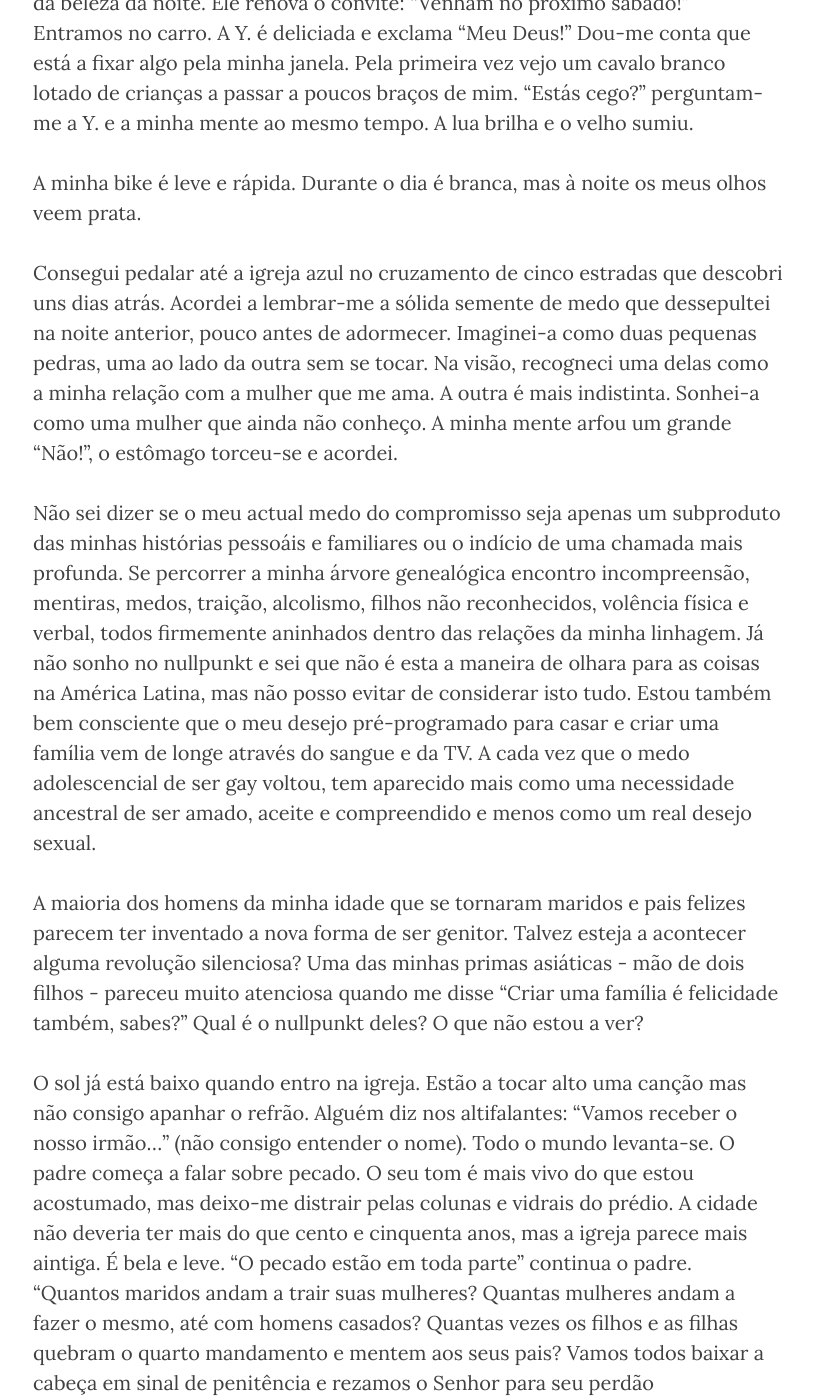
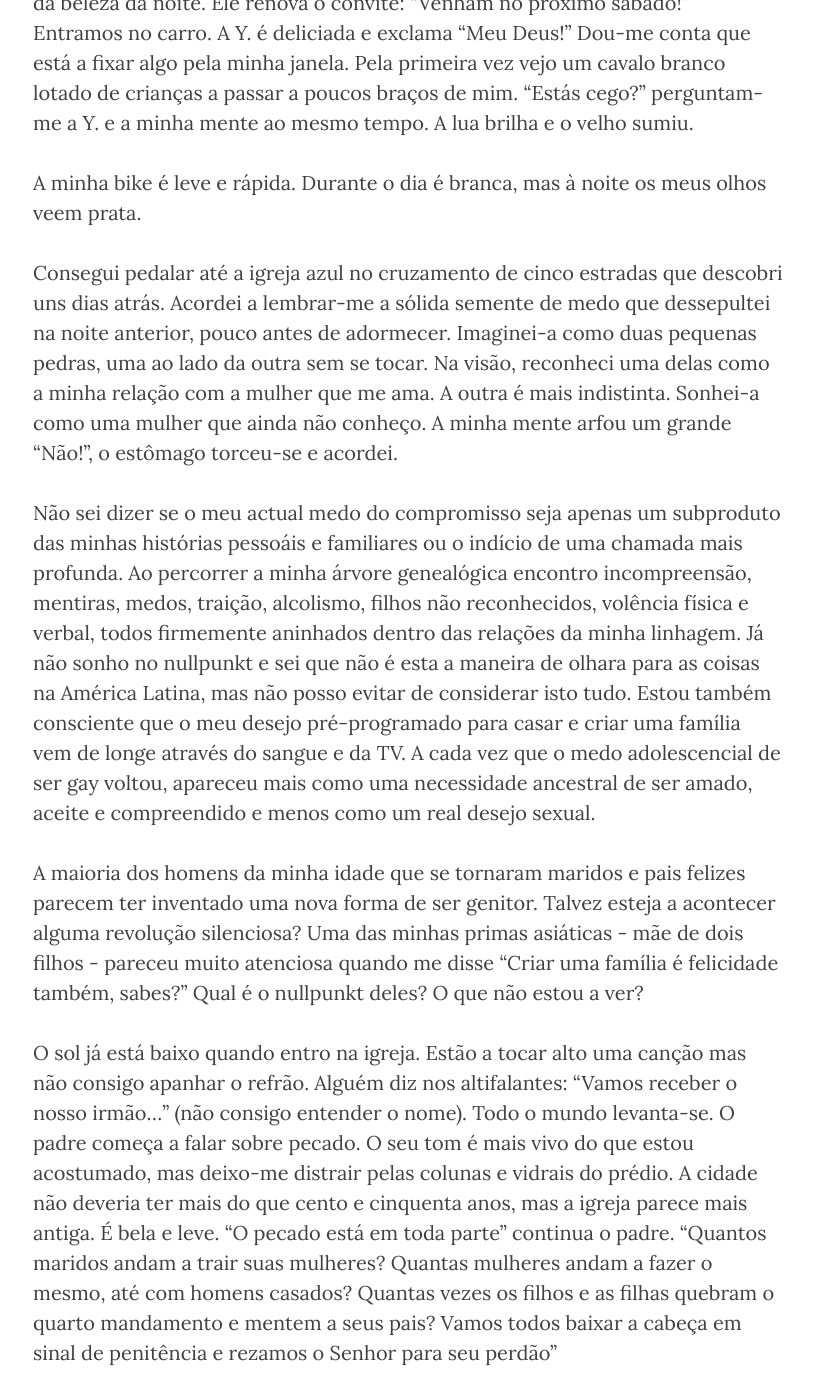
Before and after one commit to Vysybyl/qarabas, a Jekyll site: the page built from _posts/2017-09-17-honor-thy-father-pt.md, in a window 1280 px wide and 1400 px high, scrolled down 898 px. Shown: the whole window, without its empty margins (232-1045 px from the left). Built offline with Jekyll 4.4.1, drawn with Linux system fonts in a browser that asks for light colours; nearby versions of some CDN libraries; some of the changed text lies outside the part shown.

Commit message:
Corrected typis

```diff
--- a/_posts/2017-09-17-honor-thy-father-pt.md
+++ b/_posts/2017-09-17-honor-thy-father-pt.md
@@ -10,36 +10,36 @@ header-img: "img/call.jpg"
 
 A minha bike pode levar-me a todo sítio mas ainda não consegui apanhar o pôr-do-sol.
 
-No outro dia estava à espera da Y. no carro dela. Uns meninos esgueiraram-se da favela e começaram a brincar à volta do carro. Sai e encostei-me nele, cruzando os braços e fitando a lua que engrandescia. Não conseguia entender o seu sotaque. O sol já se posera. Sorri enquanto uma parte de mim ainda desconfiava da actividade deles. Fiquei envergonhado e não os olhei directamente. O barulho deles cresceu.
+No outro dia estava à espera da Y. no carro dela. Uns meninos esgueiraram-se da favela e começaram a brincar à volta do carro. Saí e encostei-me nele, cruzando os braços e fitando a lua que engrandescia. Não conseguia entender o sotaque deles. O sol já se posera. Sorri enquanto uma parte de mim ainda desconfiava da actividade deles. Fiquei envergonhado e não os olhei directamente. O barulho deles cresceu.
 
 De repente a Y. está do outro lado do carro, falando com um velho baixo acerca da beleza da noite. Ele renova o convite: "Venham no próximo sábado!" Entramos no carro. A Y. é deliciada e exclama "Meu Deus!" Dou-me conta que está a fixar algo pela minha janela. Pela primeira vez vejo um cavalo branco lotado de crianças a passar a poucos braços de mim. "Estás cego?" perguntam-me a Y. e a minha mente ao mesmo tempo. A lua brilha e o velho sumiu.
 
 A minha bike é leve e rápida. Durante o dia é branca, mas à noite os meus olhos veem prata.
 
-Consegui pedalar até a igreja azul no cruzamento de cinco estradas que descobri uns dias atrás. Acordei a lembrar-me a sólida semente de medo que dessepultei na noite anterior, pouco antes de adormecer. Imaginei-a como duas pequenas pedras, uma ao lado da outra sem se tocar. Na visão, recogneci uma delas como a minha relação com a mulher que me ama. A outra é mais indistinta. Sonhei-a como uma mulher que ainda não conheço. A minha mente arfou um grande "Não!", o estômago torceu-se e acordei.
+Consegui pedalar até a igreja azul no cruzamento de cinco estradas que descobri uns dias atrás. Acordei a lembrar-me a sólida semente de medo que dessepultei na noite anterior, pouco antes de adormecer. Imaginei-a como duas pequenas pedras, uma ao lado da outra sem se tocar. Na visão, reconheci uma delas como a minha relação com a mulher que me ama. A outra é mais indistinta. Sonhei-a como uma mulher que ainda não conheço. A minha mente arfou um grande "Não!", o estômago torceu-se e acordei.
 
-Não sei dizer se o meu actual medo do compromisso seja apenas um subproduto das minhas histórias pessoáis e familiares ou o indício de uma chamada mais profunda. Se percorrer a minha árvore genealógica encontro incompreensão, mentiras, medos, traição, alcolismo, filhos não reconhecidos, volência física e verbal, todos firmemente aninhados dentro das relações da minha linhagem. Já não sonho no nullpunkt e sei que não é esta a maneira de olhara para as coisas na América Latina, mas não posso evitar de considerar isto tudo. Estou também bem consciente que o meu desejo pré-programado para casar e criar uma família vem de longe através do sangue e da TV. A cada vez que o medo adolescencial de ser gay voltou, tem aparecido mais como uma necessidade ancestral de ser amado, aceite e compreendido e menos como um real desejo sexual.
+Não sei dizer se o meu actual medo do compromisso seja apenas um subproduto das minhas histórias pessoáis e familiares ou o indício de uma chamada mais profunda. Ao percorrer a minha árvore genealógica encontro incompreensão, mentiras, medos, traição, alcolismo, filhos não reconhecidos, volência física e verbal, todos firmemente aninhados dentro das relações da minha linhagem. Já não sonho no nullpunkt e sei que não é esta a maneira de olhara para as coisas na América Latina, mas não posso evitar de considerar isto tudo. Estou também consciente que o meu desejo pré-programado para casar e criar uma família vem de longe através do sangue e da TV. A cada vez que o medo adolescencial de ser gay voltou, apareceu mais como uma necessidade ancestral de ser amado, aceite e compreendido e menos como um real desejo sexual.
 
-A maioria dos homens da minha idade que se tornaram maridos e pais felizes parecem ter inventado a nova forma de ser genitor. Talvez esteja a acontecer alguma revolução silenciosa? Uma das minhas primas asiáticas - mão de dois filhos - pareceu muito atenciosa quando me disse "Criar uma família é felicidade também, sabes?" Qual é o nullpunkt deles? O que não estou a ver?
+A maioria dos homens da minha idade que se tornaram maridos e pais felizes parecem ter inventado uma nova forma de ser genitor. Talvez esteja a acontecer alguma revolução silenciosa? Uma das minhas primas asiáticas - mãe de dois filhos - pareceu muito atenciosa quando me disse "Criar uma família é felicidade também, sabes?" Qual é o nullpunkt deles? O que não estou a ver?
 
-O sol já está baixo quando entro na igreja. Estão a tocar alto uma canção mas não consigo apanhar o refrão. Alguém diz nos altifalantes: "Vamos receber o nosso irmão..." (não consigo entender o nome). Todo o mundo levanta-se. O padre começa a falar sobre pecado. O seu tom é mais vivo do que estou acostumado, mas deixo-me distrair pelas colunas e vidrais do prédio. A cidade não deveria ter mais do que cento e cinquenta anos, mas a igreja parece mais aintiga. É bela e leve. "O pecado estão em toda parte" continua o padre. "Quantos maridos andam a trair suas mulheres? Quantas mulheres andam a fazer o mesmo, até com homens casados? Quantas vezes os filhos e as filhas quebram o quarto mandamento e mentem aos seus pais? Vamos todos baixar a cabeça em sinal de penitência e rezamos o Senhor para seu perdão
+O sol já está baixo quando entro na igreja. Estão a tocar alto uma canção mas não consigo apanhar o refrão. Alguém diz nos altifalantes: "Vamos receber o nosso irmão..." (não consigo entender o nome). Todo o mundo levanta-se. O padre começa a falar sobre pecado. O seu tom é mais vivo do que estou acostumado, mas deixo-me distrair pelas colunas e vidrais do prédio. A cidade não deveria ter mais do que cento e cinquenta anos, mas a igreja parece mais antiga. É bela e leve. "O pecado está em toda parte" continua o padre. "Quantos maridos andam a trair suas mulheres? Quantas mulheres andam a fazer o mesmo, até com homens casados? Quantas vezes os filhos e as filhas quebram o quarto mandamento e mentem a seus pais? Vamos todos baixar a cabeça em sinal de penitência e rezamos o Senhor para seu perdão"
 
 Conto-me no número e baixo o queixo, mas o perdão que desejo não vem de Deus. Deixo a igreja poucos minutos depois para controlar a bike. Continua ao fundo das escadas. Sento-me nos degraus ao lado da dama da noite para apreciar o perfume das flores. Consigo ver alguns moradores de rua sentados ao meu lado[^homeless]. Uma mensagem da Y. me diz para ir ver a feira de literatura. O sol ainda não está côr-de-laranja.
 
-Quando entrámos no terreiro já estava de noite. O., a mãe da Y., está connosco. Não tenho medo nenhum ao ingressar na favela de Carabás pela primeira vez com estas duas mulheres. O pai-de-santo está sentado numa poltrona olhando para a entrada de uma grande sala com chão de azulejos. Uma fila de homens e uma de mulher estão perante dele, uns frente às outras. Estão todos descalços e vestidos de branco. Uma das meninas segura numa criança com um vestido de renda. O meu primeiro istinto é de tirar os sapatos, mas dou-me conta de que só as pessoas de roupa branca estão descalças, então ando até um banco junto à parede e sinto-me nele. Sinto-me mal colocado. Uma das moças é extremamente bonita. O pai-de-santo pede para nos aproximarmos e fá-nos apresentar.
+Quando entrámos no terreiro já estava de noite. O., a mãe da Y., está connosco. Não tenho medo nenhum ao ingressar na favela de Carabás pela primeira vez com estas duas mulheres. O pai-de-santo está sentado numa poltrona olhando para a entrada de uma grande sala com chão de azulejos. Uma fila de homens e uma de mulheres estão perante dele, uns frente às outras. Estão todos descalços e vestidos de branco. Uma das meninas segura numa criança com um vestido de renda. O meu primeiro istinto é de tirar os sapatos, mas dou-me conta de que só as pessoas de roupa branca estão descalças, então ando até um banco junto à parede e sinto-me nele. Sinto-me mal colocado. Uma das moças é extremamente bonita. O pai-de-santo pede para nos aproximarmos e fá-nos apresentar.
 
-A feira é num edifício junto a uma praça que já conheço. Um dos porteiros quer averiguar o peso da minha bike. "É muito leve e rápida," digo, "mas tem corrente fixa". Mostro-lhe como a roda se mexe ao mesmo tempo que os pedais em ambas as direcções. Quando se aproximara, tive medo de que a pusera no sítio errado. Entro no pavilhão de vidro, que acolhe diversas bancas de livros e cheira terrivelmente por causa do pão-de-queixo a assar. Vou até o fundo do salão, onde três voltas de degraus formam no chão um palco oval. Várias mesas enchem o espaço, com uns poucos livros em cada uma delas. Os livros na mesma mesa têm a mesma cor. Algumas mesas têm umas pessoas. Folheio um livro sobre desenvolvimento sustentável no Brasil. Pouso-o e vou até uma outra mesa. Pego noutro, abro-o e leio.
+A feira fica num edifício junto a uma praça que já conheço. Um dos porteiros quer averiguar o peso da minha bike. "É muito leve e rápida," digo, "mas tem corrente fixa". Mostro-lhe como a roda se mexe ao mesmo tempo que os pedais em ambas as direcções. Quando se aproximara, tive medo de que a pusera no sítio errado. Entro no pavilhão de vidro, que acolhe diversas bancas de livros e cheira terrivelmente por causa do pão-de-queixo a assar. Vou até o fundo do salão, onde três voltas de degraus formam no chão um palco oval. Várias mesas enchem o espaço, com uns poucos livros em cada uma delas. Os livros na mesma mesa têm a mesma cor. Algumas mesas têm umas pessoas. Folheio um livro sobre desenvolvimento sustentável no Brasil. Pouso-o e vou até uma outra mesa. Pego noutro, abro-o e leio.
 
-A cerimónia continua por várias horas. As vozes e os três tambores no canto param brevemente apenas entre as canções. Primeiro, o pai-de-santo dança à frente dos moços e transforma-se. Dão-lhe logo outras roupas, um lençol comprido e colorido que lhe é enrolado várias vezes à volta da cintura e do peito e recai em duas caudas compridas. Os seus pés gentis conhecem bem a terra. Ao chamar uma nova canção, dança outra vez em pequenos passos à frente dos moços. Toca e transforma cada um deles. Eles lançam barulhos estranhos. Os seus corpos ficam rijos, tremem e dobram-se para tocar no chão. As suas vozes mudam e começam a dançar.
+A cerimónia continua por várias horas. As vozes e os três tambores no canto param brevemente apenas entre as canções. Primeiro, o pai-de-santo dança à frente dos moços e transforma-se. Dão-lhe logo outras roupas, um lençol comprido e colorido que lhe é enrolado várias vezes à volta da cintura e do peito e recai em duas caudas compridas. Os seus pés gentís conhecem bem a terra. Ao chamar uma nova canção, dança outra vez em pequenos passos à frente dos moços. Toca e transforma cada um deles. Eles lançam barulhos estranhos. Os seus corpos ficam rijos, tremem e dobram-se para tocar no chão. As suas vozes mudam e começam a dançar.
 O pai-de-santo está a transformar as moças. As figuras parecem acordar do sono. Reconhecem-se uns aos outros e trocam abraços e cumprimentos. À nossa frente está a se formar uma festa.
 
 Por um tempo, o pessoal de branco desaparece na outra sala para depois voltar com um novo visual: uma saia colorida, um chapéu, jóias, charutos, cigarros e bebidas. Cada figura tem uns enfeites distintivos. Um moço alto e magro com um colar pesado e uma saia preta roda sem verter uma só gota de vinho do seu copo. Um tipo gigantesco que fuma um charuto com a extremidade acesa dentro da boca vem cumprimentar-nos. A sua voz é rouca e tem um sombreiro puxado por cima dos olhos. Acho-o extremamente amigável e divertido. Oferece-nos da cachaça que está a beber: o líquido foi servido em meia casca de côco e para o passar ele põe-no no chão. Para o devolver tenho que o pôr junto ao meu pé esquerdo. Ele levanta-o.
 
-Várias figuras vêm cumprimentar-nos. Uns apertam-nos as mãos, outros dão-nos abraços. Os outros conversam entre si e com as poucas outras pessoas presentes, dançam e cantam. A voz na minha cabeça que analiza o evento de um ponto de vista psicológico não me incomoda demasiado. Num certo momento a minha coluna é esticada e eo olho ao meu redor durante algum tempo com olhos novos. Há um altar no meio da sala. Outro à minha esquerda. A música está alta o suficiente para cobrir as colunas das outras casas de Carabás.
+Várias figuras vêm cumprimentar-nos. Uns apertam-nos as mãos, outros dão-nos abraços. Os restantes conversam entre si e com as poucas outras pessoas presentes, dançam e cantam. A voz na minha cabeça que analiza o evento de um ponto de vista psicológico não me incomoda demasiado. Num certo momento a minha coluna é esticada e eu olho ao meu redor durante algum tempo com olhos novos. Há um altar no meio da sala. Outro à minha esquerda. A música está alta o suficiente para cobrir as colunas das outras casas de Carabás.
 Depois de alguns minutos sinto-me exausto e quero água. Recaio em mim mesmo e quero dormir. Y. está ao meu lado, logo seguro na mão dela. O pai-de-santo nos manda chamar do quarto interior. Chegou a nossa vez.
 
 *Aqui vai um alerta: não leia, caso não esteja disposto a correr um sério risco*
 
 A primeira linha que leio é suficiente. Sorrio para o homem e digo: "Posso conversar com você?"
 
-[^homeless]: Os sem-abrigos em português do Brasil sao *moradores de rua*
+[^homeless]: Os sem-abrigos em português do Brasil sao moradores de rua
```
